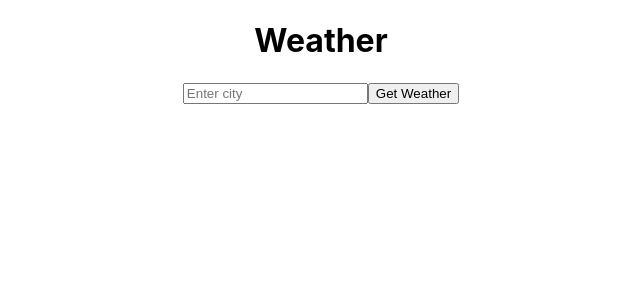
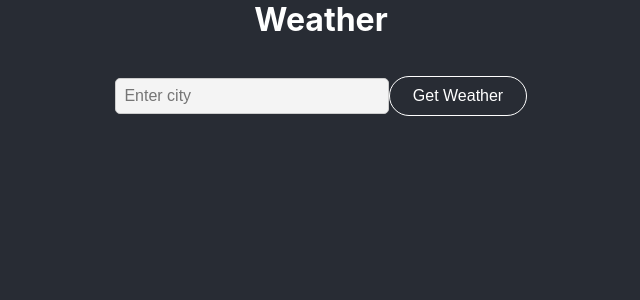
Before and after one commit to justinfyh/weather-app, a React (Create React App) app: page /weather in a window 1280 px wide. Shown: the top 300 px of the page, without its empty margins (319-959 px from the left). Built offline with nearby package versions, Linux system fonts and the light colour scheme.

Commit message:
Add some styling

```diff
--- a/src/App.css
+++ b/src/App.css
@@ -1,5 +1,6 @@
 .App {
   text-align: center;
+
 }
 
 .App-logo {
@@ -40,4 +41,44 @@
 
 .Weather-container {
   text-align: center;
+  background-color: #282c34;
+  min-height: 100vh;
+  color: white;
 }
+
+.Weather-container h1 {
+  margin-top: 0;
+}
+
+.Weather-container input {
+  width: 20%;
+  padding: 0.5em;
+  margin: 0.5em 0;
+  font-size: 1rem;
+  border: 1px solid #ccc;
+  border-radius: 5px;
+  background-color: #f4f4f4;
+  color: #333;
+  transition: border-color 0.3s ease-in-out;
+}
+
+.Weather-container button {
+  border: solid white;
+  background-color: #282c34;
+  border-radius: 60px;
+  border-width: 0.12em;
+  padding: 0.6em 1.4em;
+  font-size: 1rem;
+  color: white;
+  text-decoration: none;
+  font-weight: 500;
+  margin: 1em 0;
+  display: inline-block;
+  transition: background-color 0.3s ease-in-out;
+}
+
+.Weather-container button:hover {
+  cursor: pointer;
+  background-color: white;
+  color: #282c34;
+}
```
